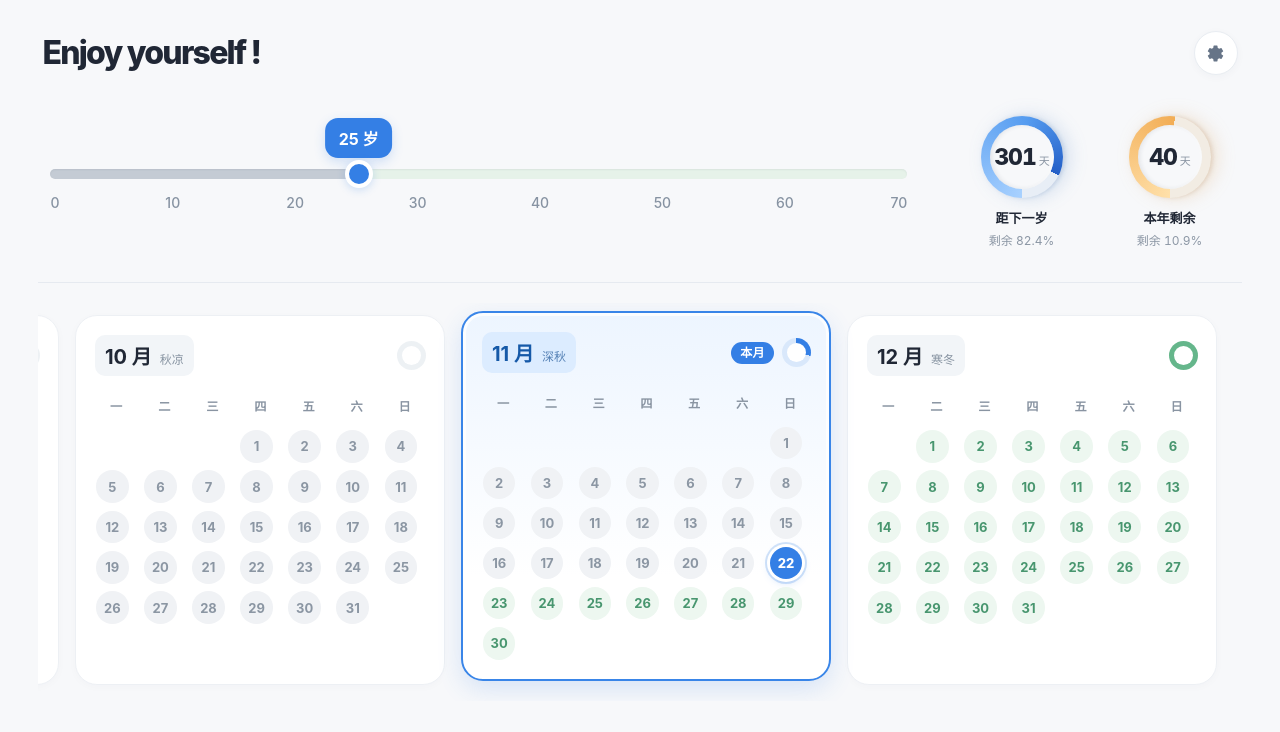
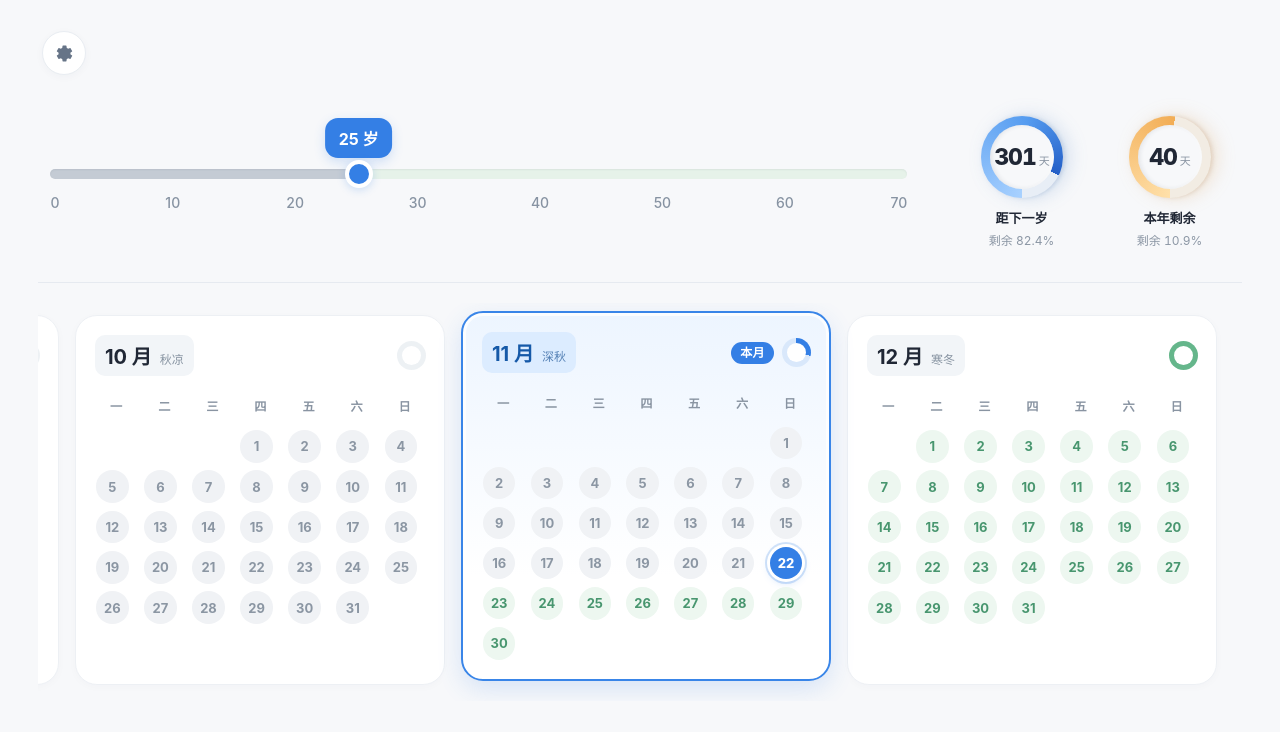
Before and after one commit to 2271259387/life-countdown, a plain HTML site: page index.html in a window 1280 px wide. Drawn offline with Linux system fonts and the light colour scheme.

Commit message:
Remove visible page heading for a cleaner layout

```diff
--- a/index.html
+++ b/index.html
@@ -8,13 +8,8 @@
   <link rel="stylesheet" href="css/style.css">
 </head>
 <body>
-  <main class="app" aria-label="Enjoy yourself !">
+  <main class="app" aria-label="人生日历">
     <header class="topbar">
-  <div class="brand-block">
-    <div>
-      <h1>Enjoy yourself !</h1>
-    </div>
-  </div>
   <button class="icon-button" id="settings-button" type="button" aria-label="打开设置" title="设置">
     <svg viewBox="0 0 24 24" aria-hidden="true"><path d="M12 15.5a3.5 3.5 0 1 0 0-7 3.5 3.5 0 0 0 0 7Zm7.43-2.53c.04-.32.07-.64.07-.97s-.03-.66-.08-.98l2.11-1.65a.5.5 0 0 0 .12-.64l-2-3.46a.5.5 0 0 0-.61-.22l-2.49 1a7.36 7.36 0 0 0-1.69-.98L14.5 2.42A.5.5 0 0 0 14 2h-4a.5.5 0 0 0-.49.42L9.13 5.07c-.61.25-1.18.58-1.69.98l-2.49-1a.5.5 0 0 0-.61.22l-2 3.46a.5.5 0 0 0 .12.64l2.11 1.65c-.05.32-.08.65-.08.98s.03.65.08.97l-2.11 1.66a.5.5 0 0 0-.12.64l2 3.46a.5.5 0 0 0 .61.22l2.49-1c.51.4 1.08.73 1.69.98l.38 2.65A.5.5 0 0 0 10 22h4a.5.5 0 0 0 .49-.42l.38-2.65a7.36 7.36 0 0 0 1.69-.98l2.49 1a.5.5 0 0 0 .61-.22l2-3.46a.5.5 0 0 0-.12-.64l-2.11-1.66Z"/></svg>
   </button>
```
